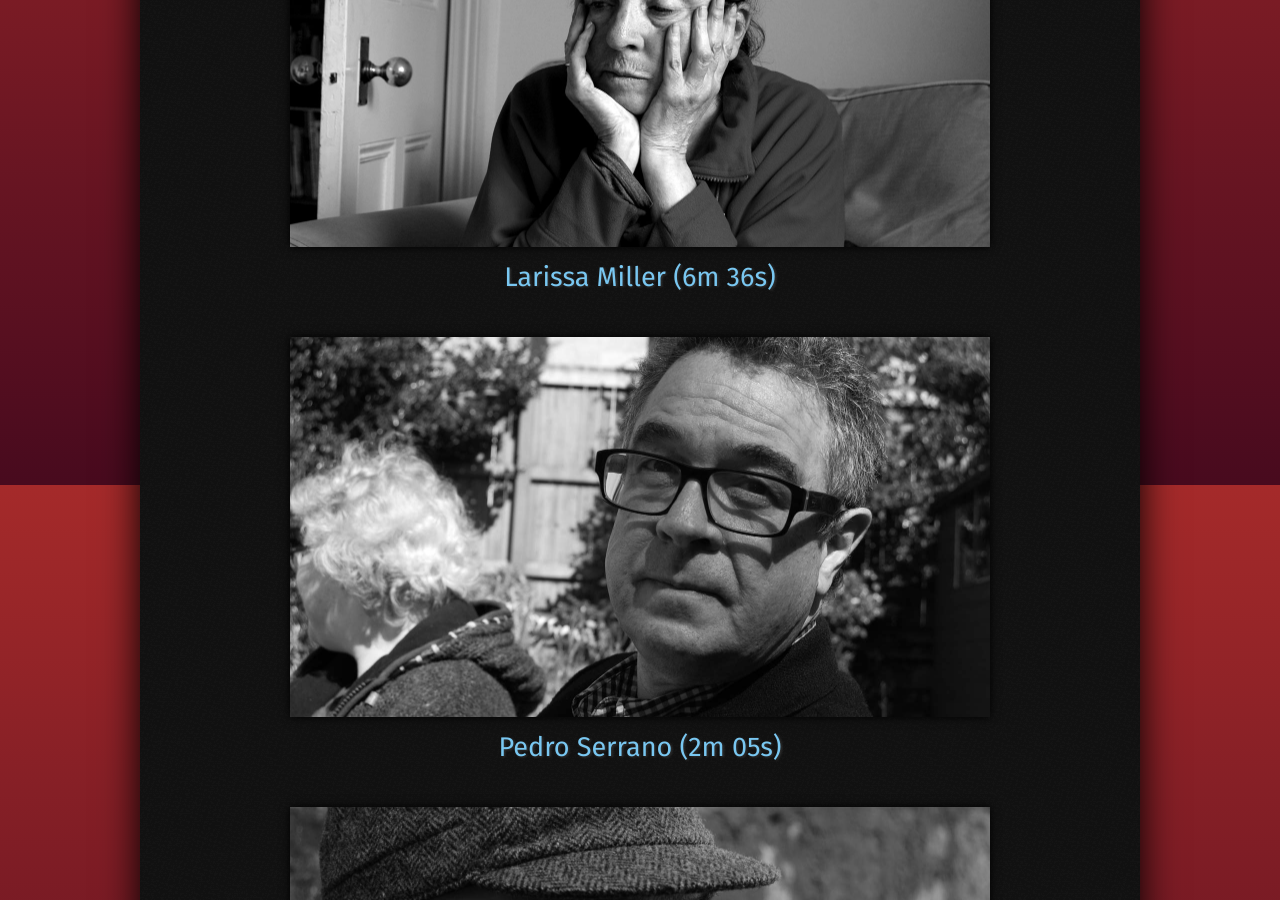
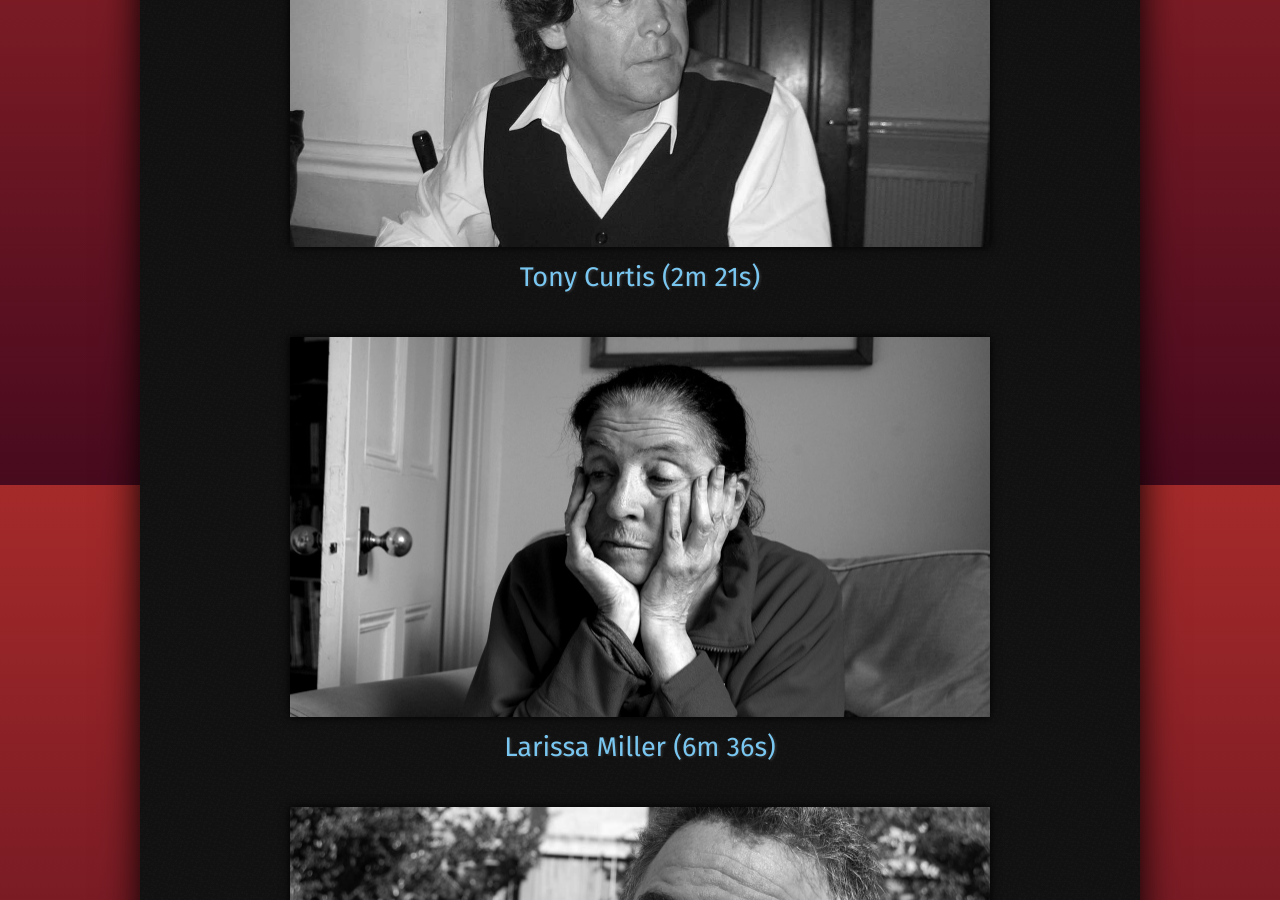
Before and after one commit to Leeds-eBooks/ArcSessions, a Jekyll site: the page built from index.html, in a window 1280 px wide and 900 px high, scrolled down 415 px. Built offline with Jekyll 4.4.1, drawn with Linux system fonts in a browser that asks for light colours.

Commit message:
Added Tony Curtis

```diff
--- a/_data/videos.yml
+++ b/_data/videos.yml
@@ -92,3 +92,9 @@
   lastName: Miller
   date: 2015-05-03
   duration: 6m 36s
+
+- id: jtiR4ev_1BU
+  firstName: Tony
+  lastName: Curtis
+  date: 2015-07-13
+  duration: 2m 21s
```
Also changed, not shown: images/poets/1400/Tony-Curtis.jpg (added), images/poets/700/Tony-Curtis.jpg (added).
